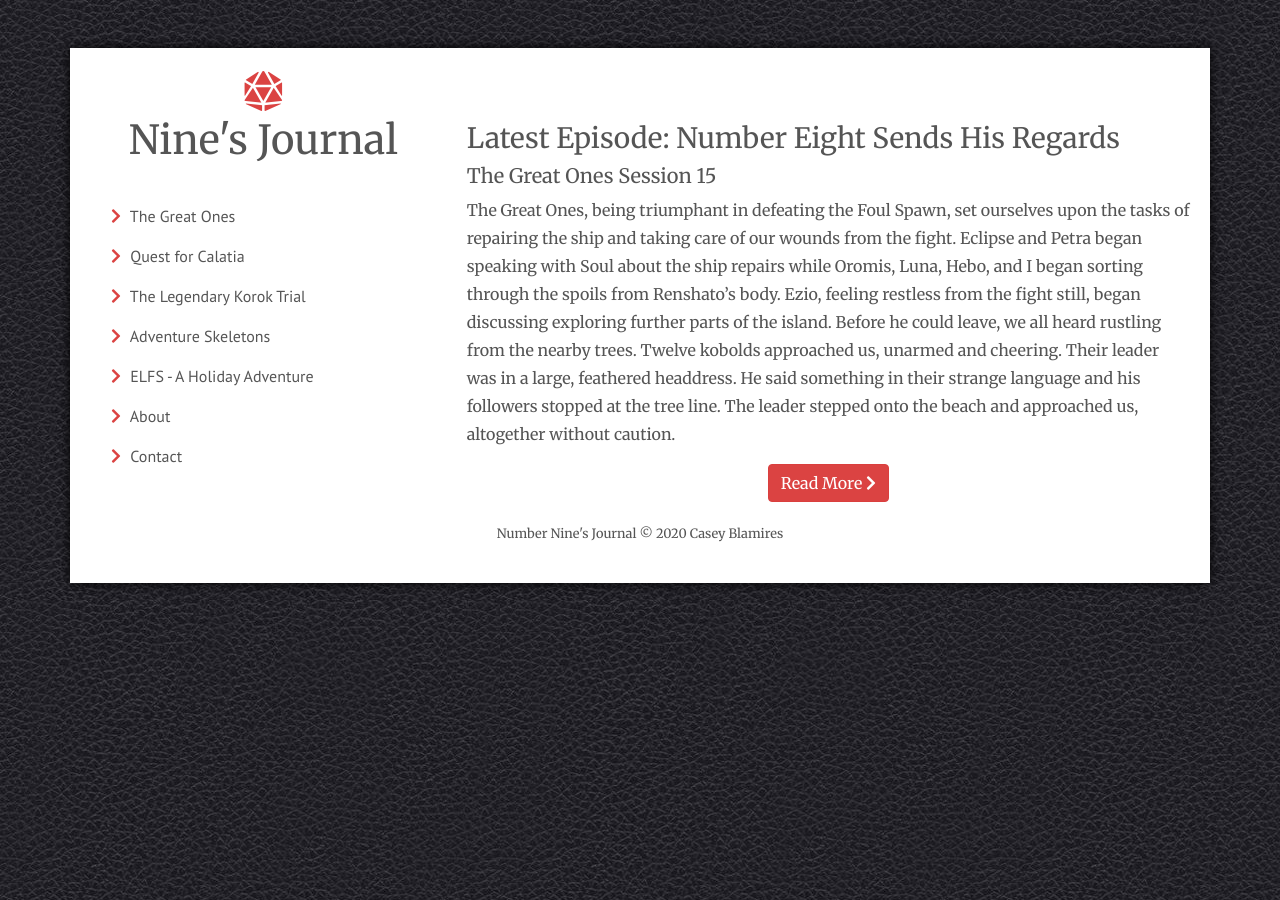
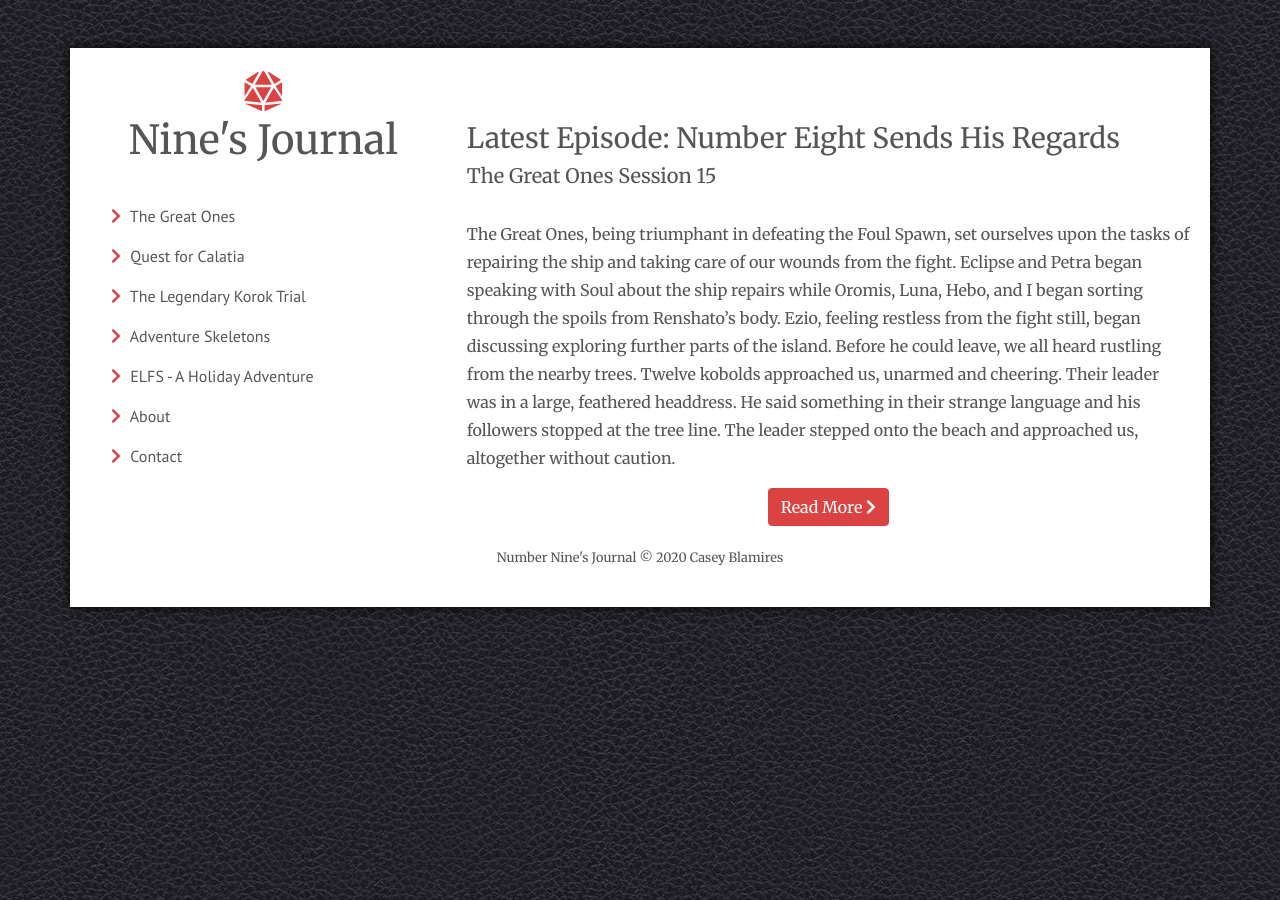
Before and after one commit to clblamires/ninesjournal, a Jekyll site: the page built from index.html, in a window 1280 px wide. Built offline with Jekyll 4.4.1, drawn with Linux system fonts in a browser that asks for light colours; nearby versions of some CDN libraries; the list of posts is cut into pages by our own code.

Commit message:
Correction of some CSS

```diff
--- a/css/layout.scss
+++ b/css/layout.scss
@@ -262,3 +262,7 @@ figure {
     font-size: 80%;
     font-style: italic;
 }
+
+.homepage-post {
+    margin-top: 2rem;
+}
--- a/index.html
+++ b/index.html
@@ -19,7 +19,7 @@ layout: page
             Latest Episode: {{ post.title }}
         </h3>
         <h5>{{ adventure }} {{ session }}</h5>
-        <div class="row">
+        <div class="row homepage-post">
             <div class="col">
                 {{ post.excerpt }}
                 <p class="text-center">
```
